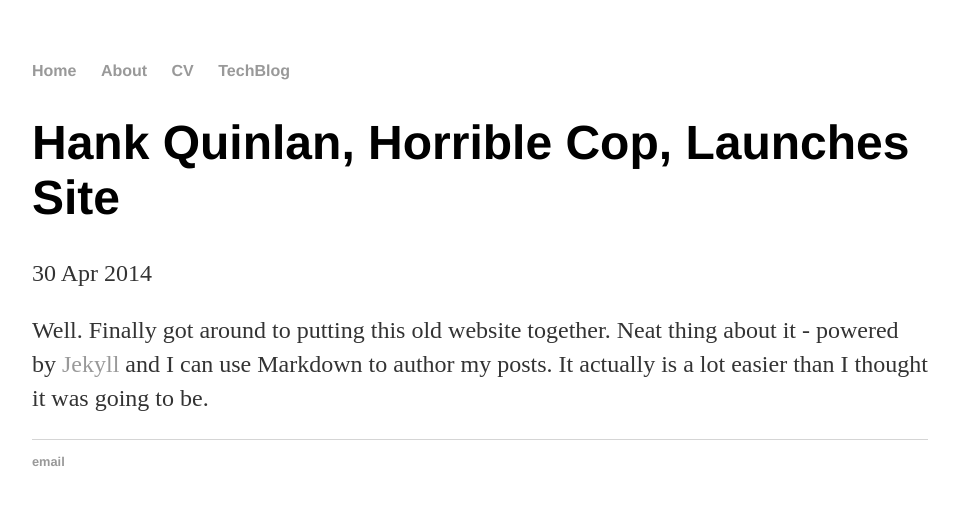
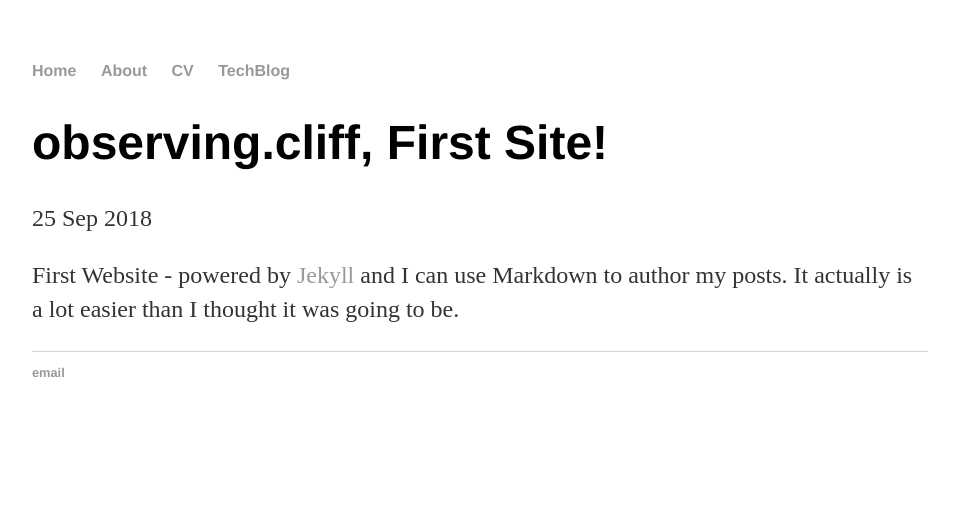
Before and after one commit to cliffusion/observing.cliff, a Jekyll site: the page built from _posts/2014-04-30-hank-quinlan-site-launched.md, in a window 1280 px wide. Shown: the top 505 px of the page, without its empty margins (160-1119 px from the left). Built offline with Jekyll 4.4.1, drawn with Linux system fonts in a browser that asks for light colours.

Commit message:
Update 2014-04-30-hank-quinlan-site-launched.md

```diff
--- a/_posts/2014-04-30-hank-quinlan-site-launched.md
+++ b/_posts/2014-04-30-hank-quinlan-site-launched.md
@@ -1,7 +1,7 @@
 ---
 layout: post
-title: "Hank Quinlan, Horrible Cop, Launches Site"
-date: 2014-04-30
+title: "observing.cliff, First Site!"
+date: 2018-09-25
 ---
 
-Well. Finally got around to putting this old website together. Neat thing about it - powered by [Jekyll](http://jekyllrb.com) and I can use Markdown to author my posts. It actually is a lot easier than I thought it was going to be.
+First Website - powered by [Jekyll](http://jekyllrb.com) and I can use Markdown to author my posts. It actually is a lot easier than I thought it was going to be.
```
